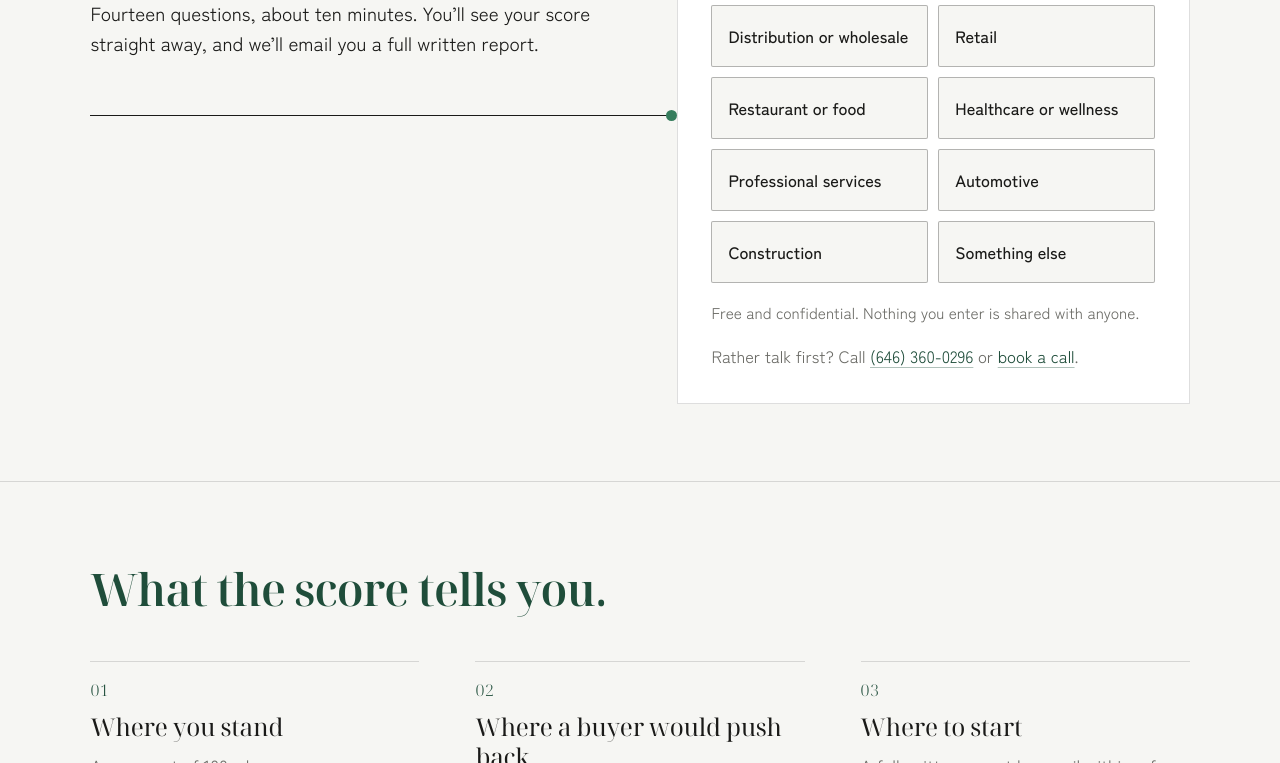
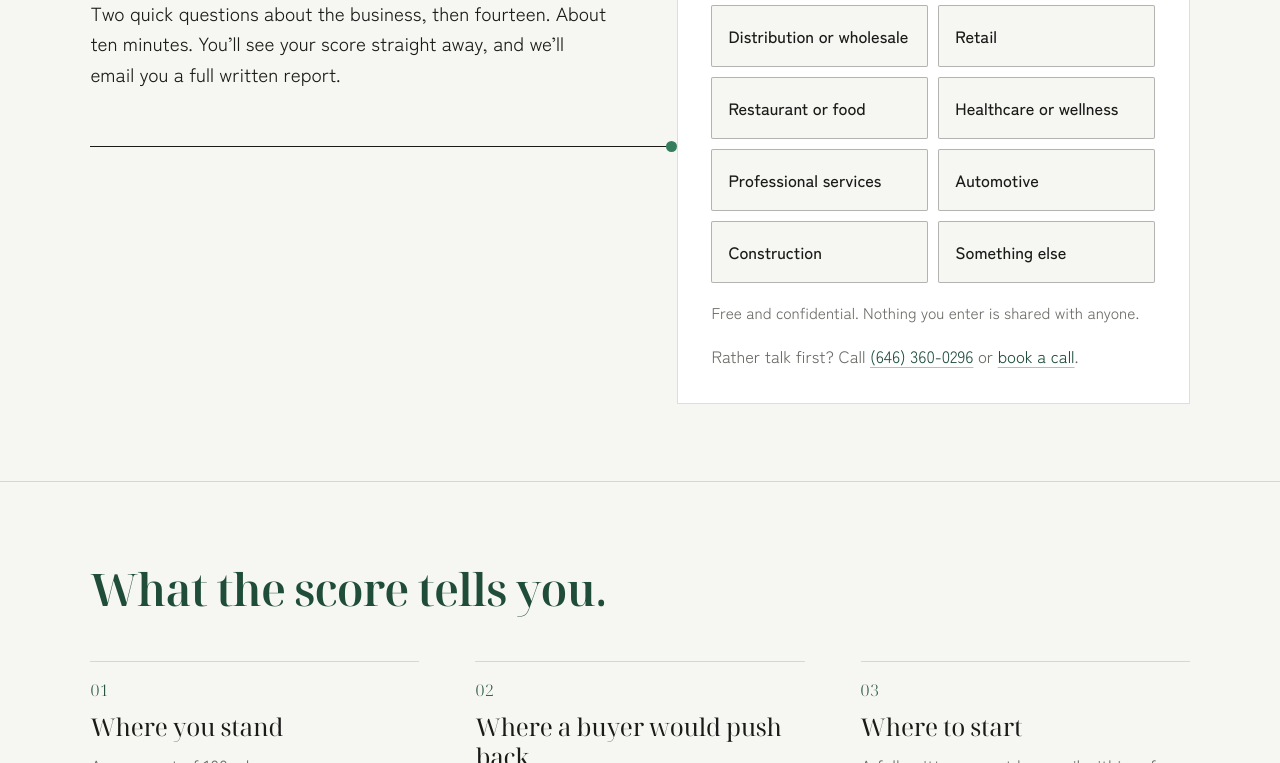
Before and after one commit to Dimlimber/handover, a website: page lp/get-ready-b.html in a window 1280 px wide. Shown: the part 337-1100 px from the top of the page. Drawn offline with Linux system fonts and the light colour scheme.

Commit message:
Landing page B: two quick questions, then fourteen
Co-Authored-By: Claude Fable 5.1 <noreply@anthropic.com>

```diff
--- a/lp/get-ready-b.html
+++ b/lp/get-ready-b.html
@@ -179,7 +179,7 @@ body{--sec:clamp(52px,6.4vw,108px)}
       <div>
         <p class="lab">Free sale-readiness score</p>
         <h1 class="h1">How ready is your business to sell?</h1>
-        <p class="lede">Fourteen questions, about ten minutes. You’ll see your score straight away, and we’ll email you a full written report.</p>
+        <p class="lede">Two quick questions about the business, then fourteen. About ten minutes. You’ll see your score straight away, and we’ll email you a full written report.</p>
         <div class="thr" aria-hidden="true"></div>
       </div>
       <div class="q1" id="start">
```
Also changed, not shown: tests/score-flow.test.js (+6 -0 lines).
